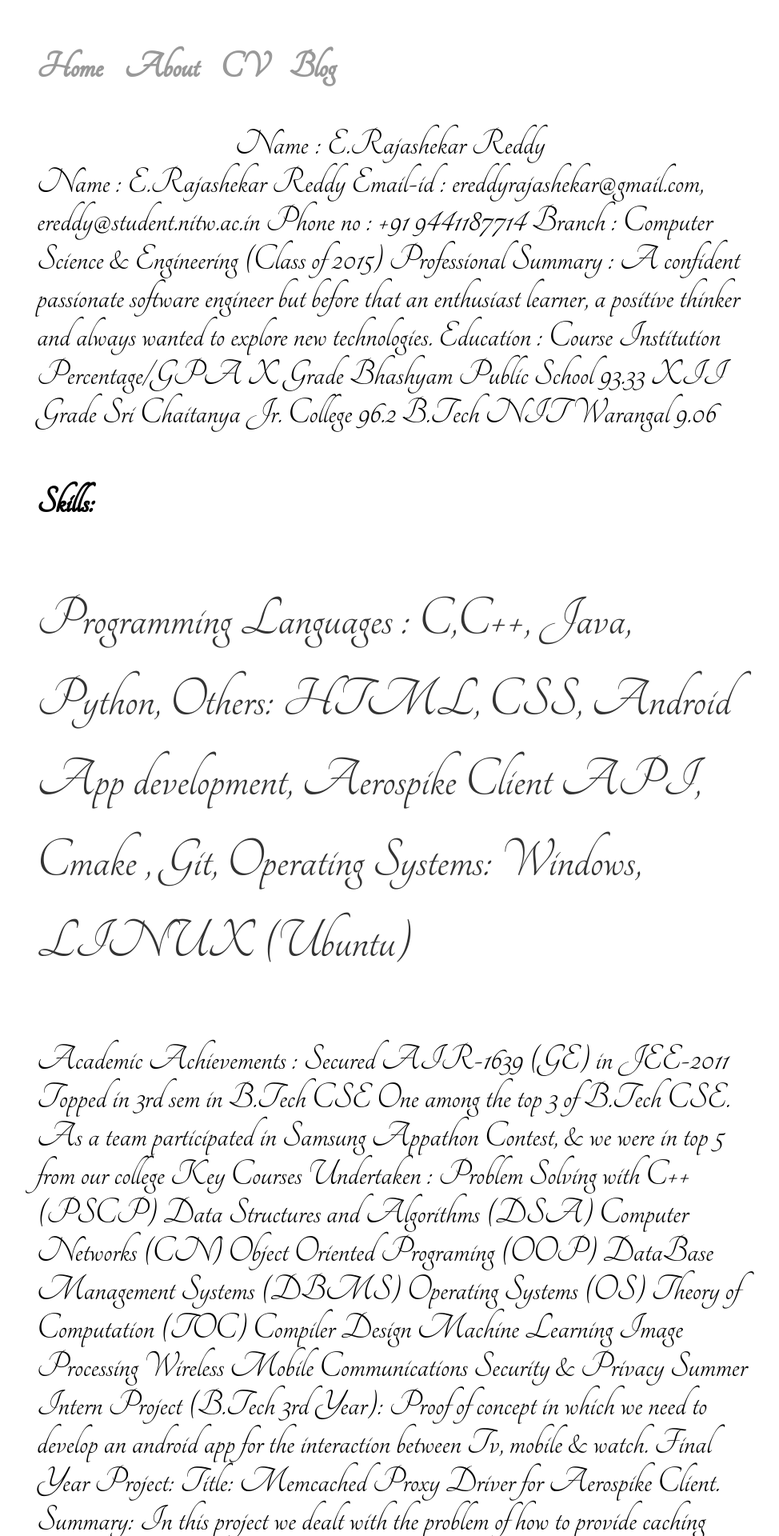
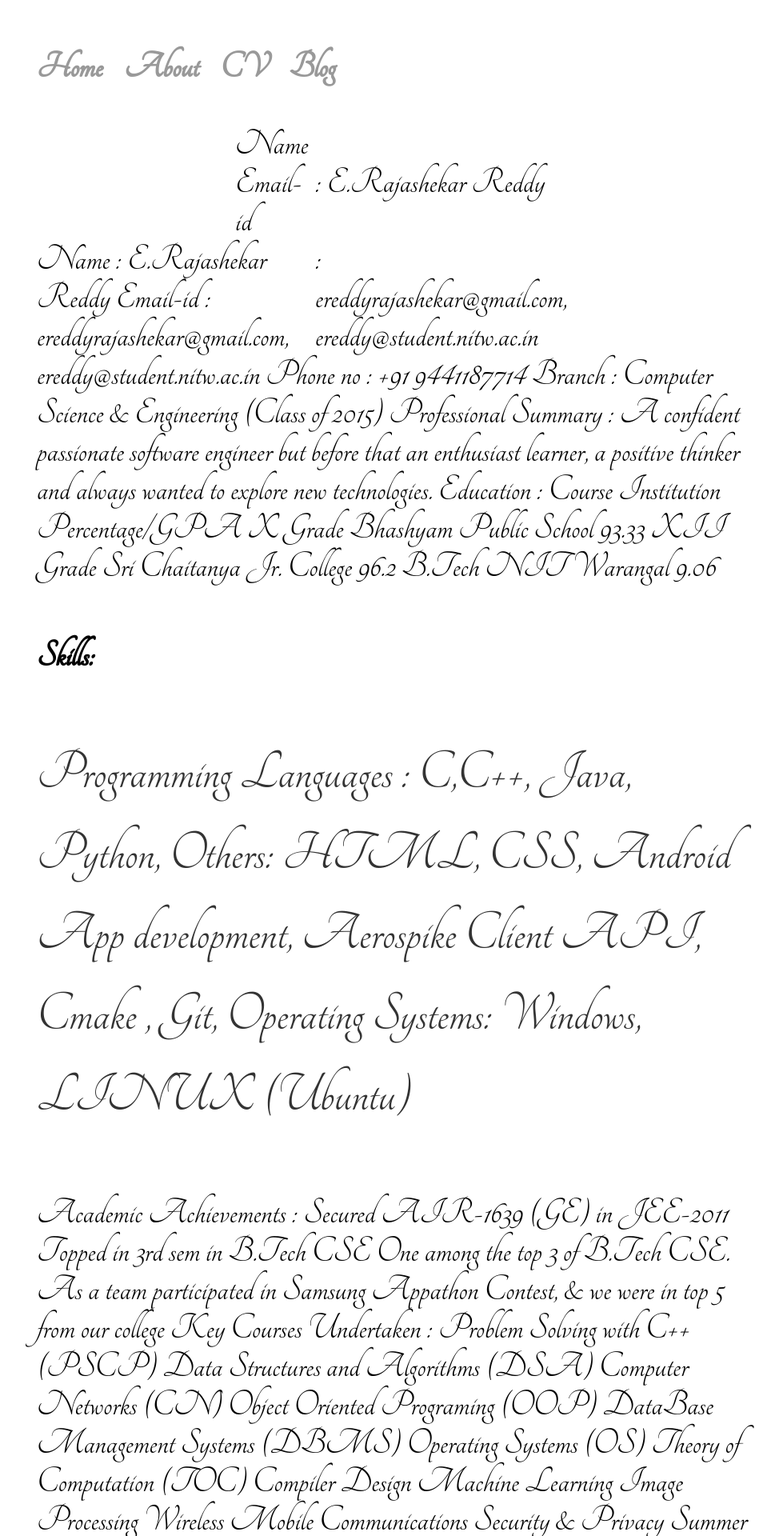
Before and after one commit to rajashekar007/rajashekar007.github.io, a Jekyll site: the page built from cv/index.html, in a window 1280 px wide. Shown: the top 1920 px of the page at 80% size, without its empty margins (146-1120 px from the left). Built offline with Jekyll 4.4.1, drawn with Linux system fonts in a browser that asks for light colours.

Commit message:
Update index.html

```diff
--- a/cv/index.html
+++ b/cv/index.html
@@ -8,7 +8,7 @@ title: About Ereddy
    margin:0 auto;
 }
 #left_col {
-   float:left;
+
    width:100px;
 }
 #right_col {
@@ -23,6 +23,12 @@ title: About Ereddy
     </div>
     <div id="right_col">
         : E.Rajashekar Reddy
+    </div>
+    <div id="left_col">
+        Email-id
+    </div>
+    <div id="right_col">
+        : ereddyrajashekar@gmail.com, ereddy@student.nitw.ac.in
     </div>
 </div>
 
```
